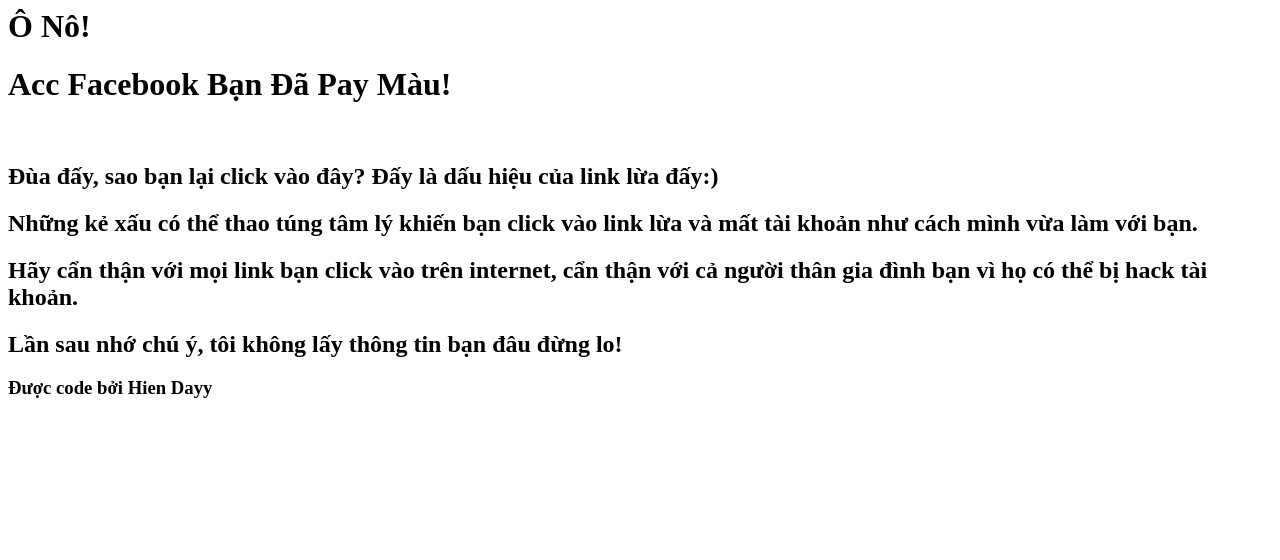
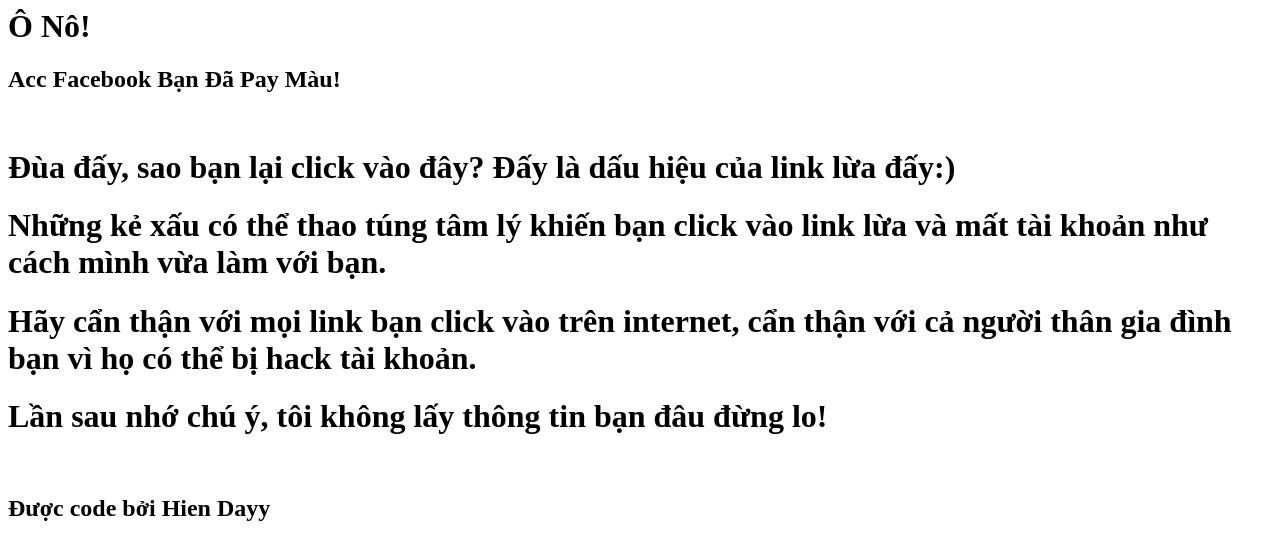
Before and after one commit to hhienuwu/Link-Lord, a plain HTML site: page index.html in a window 1280 px wide. Drawn offline with Linux system fonts and the light colour scheme.

Commit message:
Update index.html

```diff
--- a/index.html
+++ b/index.html
@@ -1,10 +1,11 @@
 <meta charset="UTF-8">
 <meta name="viewport" content="width=device-width, initial-scale=1">
-<h1>Ô Nô!</h1>
-<h1>Acc Facebook Bạn Đã Pay Màu!</h1>
+<h1 style="font-size:200%">Ô Nô!</h1>
+<h1 style="font-size:150%">Acc Facebook Bạn Đã Pay Màu!</h1>
 <br>
-<h2>Đùa đấy, sao bạn lại click vào đây? Đấy là dấu hiệu của link lừa đấy:)</h2>
-<h2>Những kẻ xấu có thể thao túng tâm lý khiến bạn click vào link lừa và mất tài khoản như cách mình vừa làm với bạn.</h2>
-<h2>Hãy cẩn thận với mọi link bạn click vào trên internet, cẩn thận với cả người thân gia đình bạn vì họ có thể bị hack tài khoản.</h2></h2>
-<h2>Lần sau nhớ chú ý, tôi không lấy thông tin bạn đâu đừng lo!</h2>
-<h3>Được code bởi Hien Dayy</h3>
+<h1>Đùa đấy, sao bạn lại click vào đây? Đấy là dấu hiệu của link lừa đấy:)</h2>
+<h1>Những kẻ xấu có thể thao túng tâm lý khiến bạn click vào link lừa và mất tài khoản như cách mình vừa làm với bạn.</h2>
+<h1>Hãy cẩn thận với mọi link bạn click vào trên internet, cẩn thận với cả người thân gia đình bạn vì họ có thể bị hack tài khoản.</h2></h2>
+<h1>Lần sau nhớ chú ý, tôi không lấy thông tin bạn đâu đừng lo!</h2>
+<br>
+<h2>Được code bởi Hien Dayy</h3>
```
